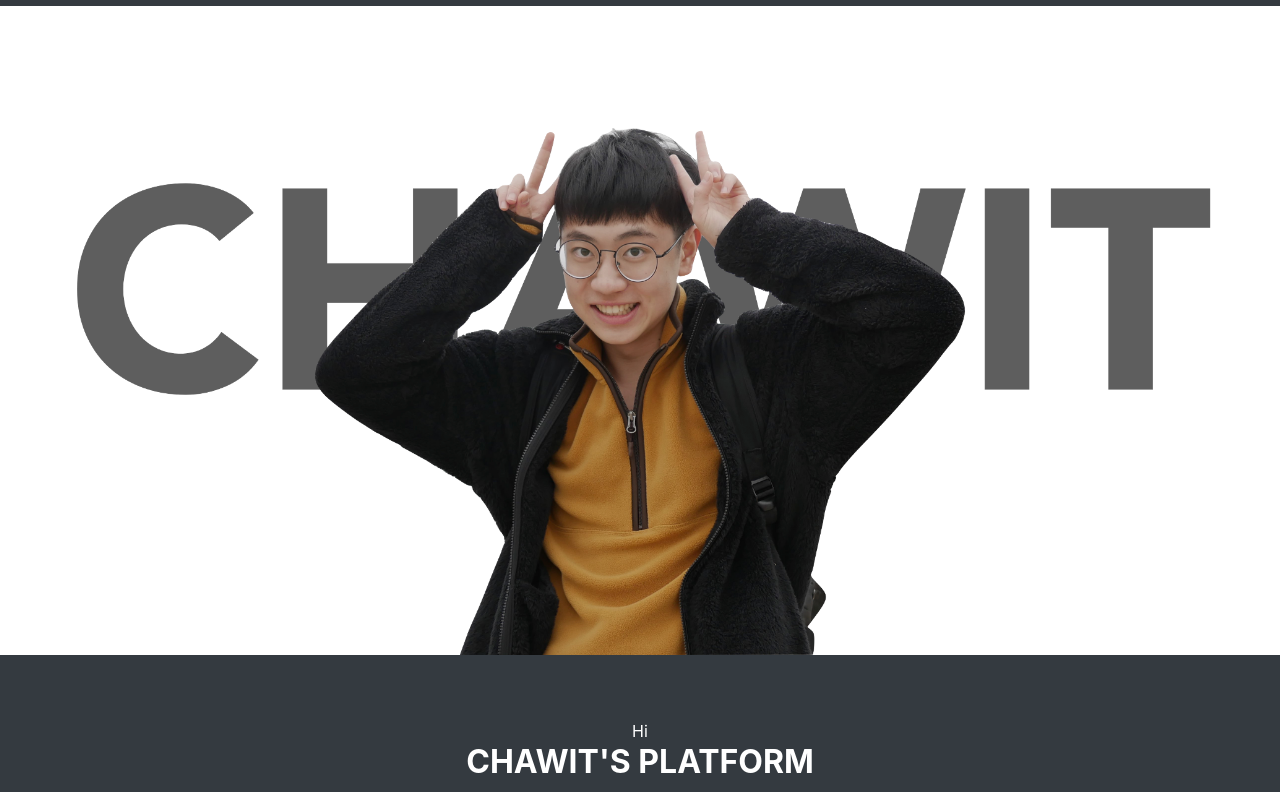
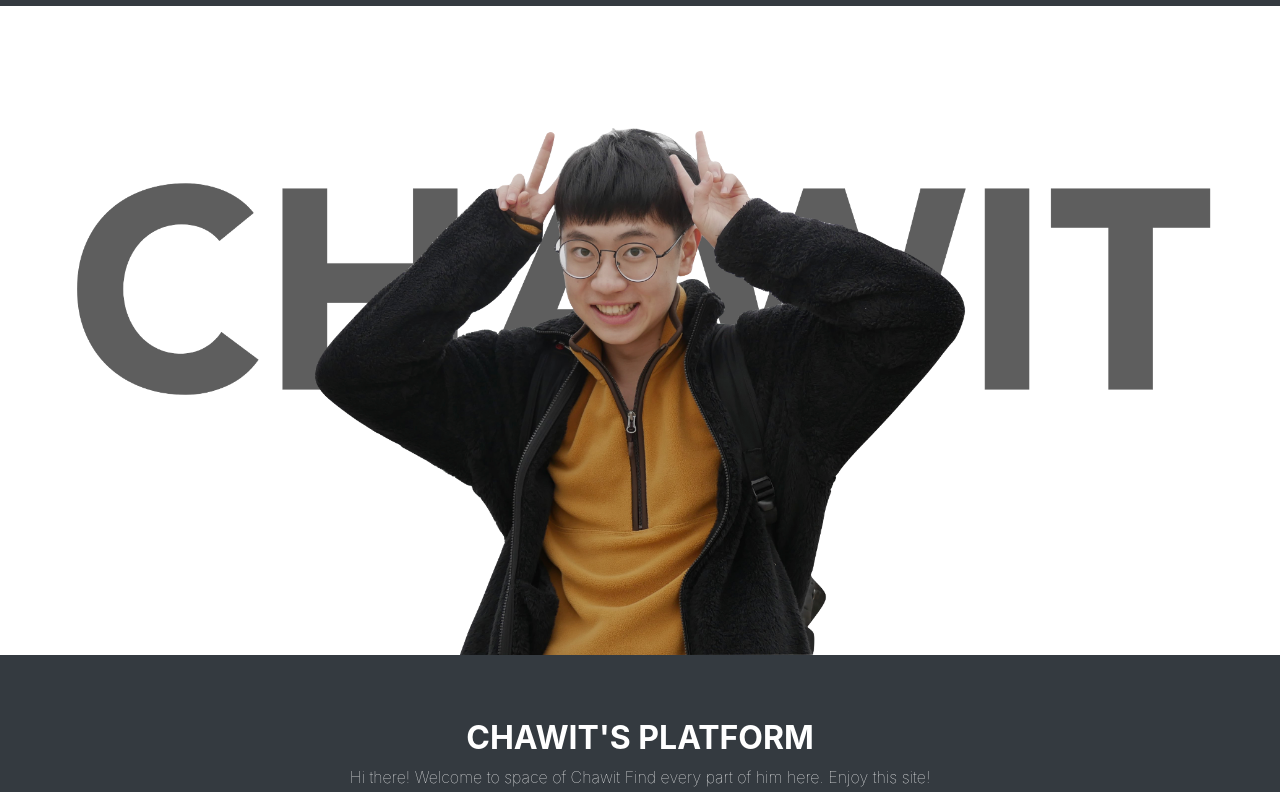
Before and after one commit to BoomChawit/bchawit-highschool, a plain HTML site: page index.html in a window 1280 px wide. Shown: the part 127-919 px from the top of the page. Drawn offline with nearby package versions, Linux system fonts and the light colour scheme.

Commit message:
Update index.html

```diff
--- a/index.html
+++ b/index.html
@@ -41,7 +41,6 @@
             <div class = "container">
                 <div class="mid">
                     <br><br>
-                    Hi
                     <h1 class = 'bold'>CHAWIT'S PLATFORM</h1>
                     <p class = "lighter">Hi there! Welcome to space of Chawit Find every part of him here. Enjoy this site!</p>
                 </div>
```
